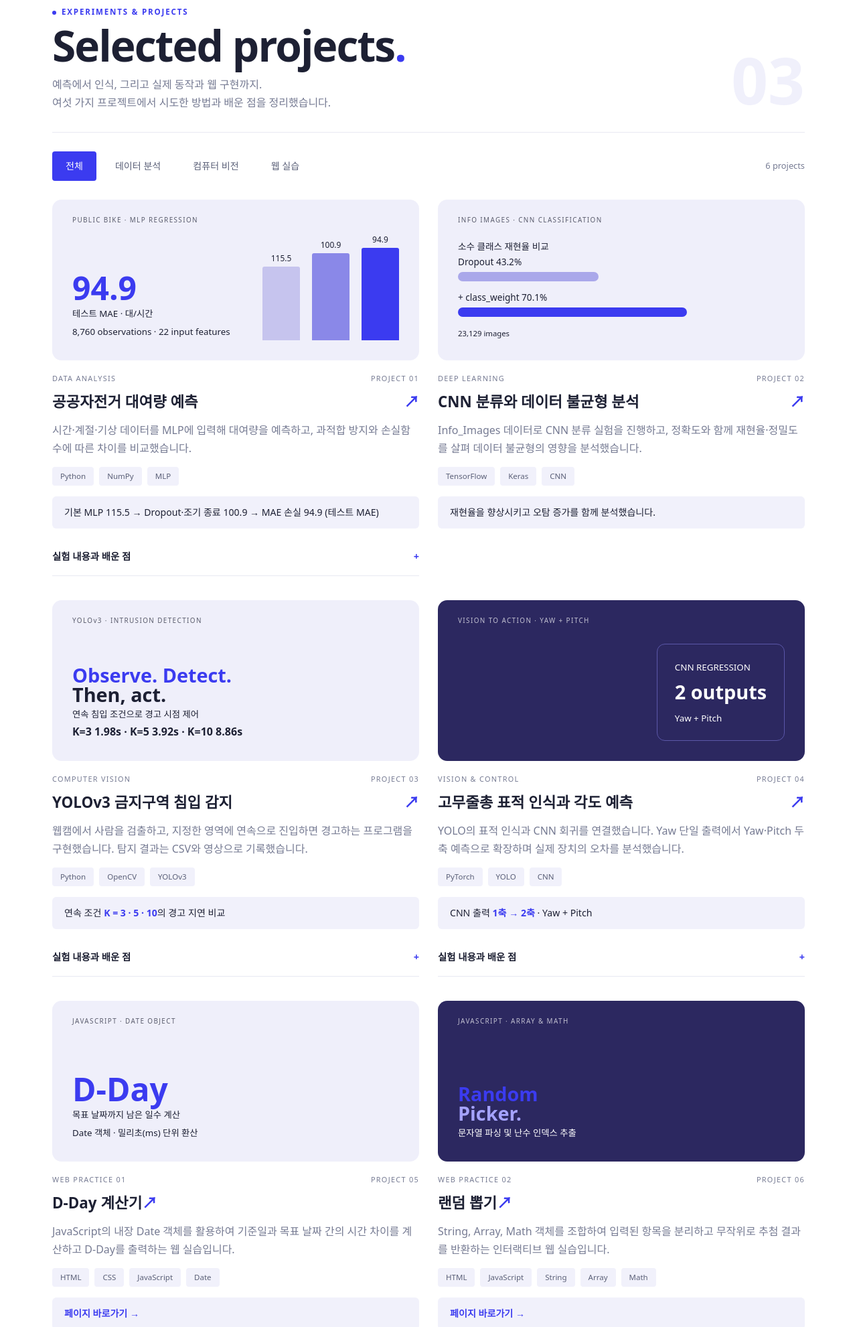
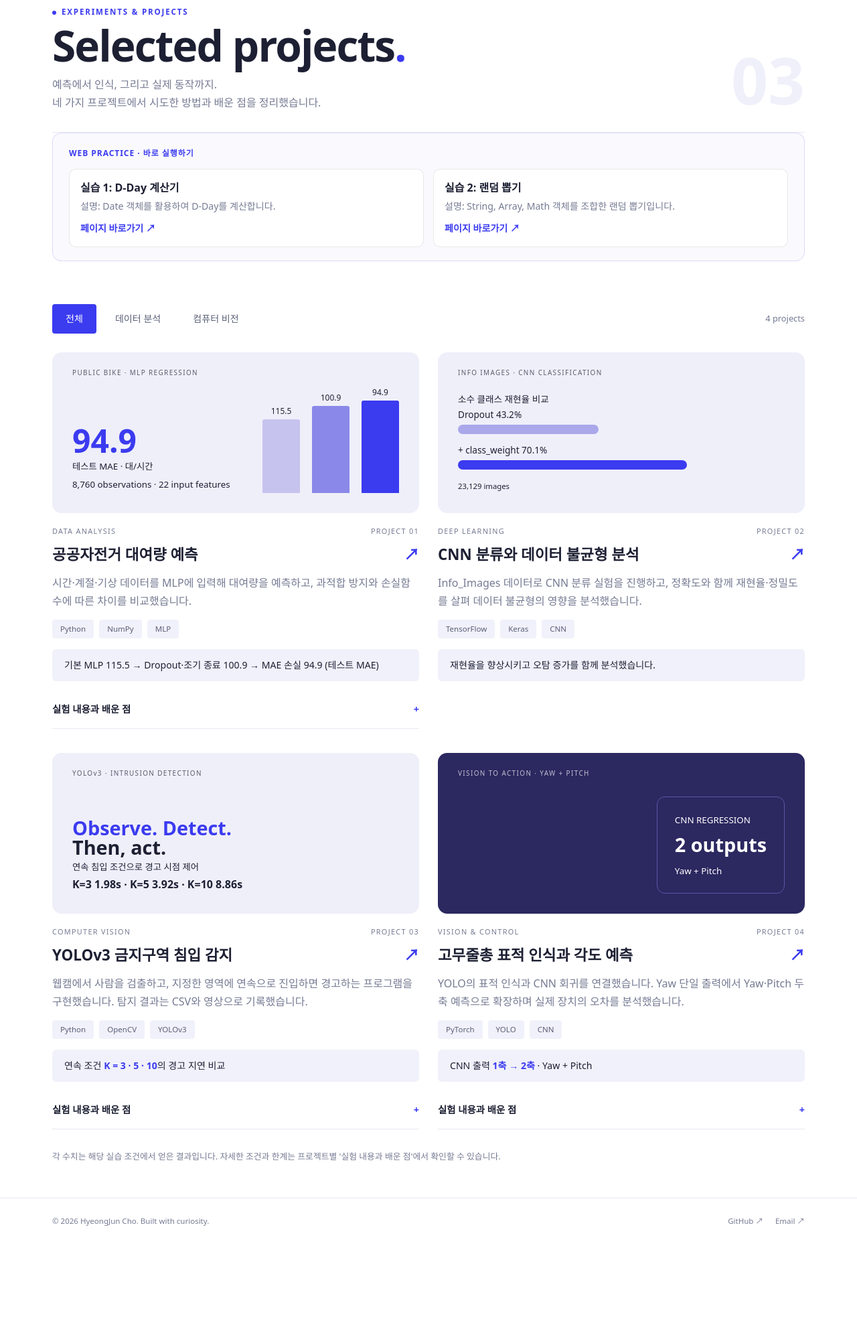
Before and after one commit to Benjamin-jun/internet-class, a plain HTML site: page portfolio.html in a window 1280 px wide. Shown: the part 122-2103 px from the top of the page at 67% size. After the commit the page ends 1978 px from the top, so only its background shows below. Drawn offline with Linux system fonts and the light colour scheme.

Commit message:
Update portfolio.html

```diff
--- a/portfolio.html
+++ b/portfolio.html
@@ -18,72 +18,43 @@
 <span class="tagr">INFORMATION CONVERGENCE</span>
 </div></nav>
 <main class="wrap">
-<div class="pagehead"><div><span class="eyebrow dot">Experiments &amp; Projects</span><h1>Selected projects</h1><p>예측에서 인식, 그리고 실제 동작과 웹 구현까지.<br>여섯 가지 프로젝트에서 시도한 방법과 배운 점을 정리했습니다.</p></div><div class="ghost">03</div></div>
-<div class="filters">
-  <button class="on" data-f="all">전체</button>
-  <button data-f="data">데이터 분석</button>
-  <button data-f="vision">컴퓨터 비전</button>
-  <button data-f="web">웹 실습</button>
-  <span id="count" style="margin-left:auto;font-size:.8rem;color:var(--mute);align-self:center">6 projects</span>
-</div>
-<div class="cards" style="padding-bottom:30px">
+<div class="pagehead"><div><span class="eyebrow dot">Experiments &amp; Projects</span><h1>Selected projects</h1><p>예측에서 인식, 그리고 실제 동작까지.<br>네 가지 프로젝트에서 시도한 방법과 배운 점을 정리했습니다.</p></div><div class="ghost">03</div></div>
 
-<article class="card reveal" data-cat="data">
+<!-- 웹 실습 바로가기 섹션 (페이지 진입 시 바로 보임) -->
+<section style="margin-bottom:36px;padding:20px 24px;border:1px solid rgba(138,136,232,0.28);border-radius:14px;background:rgba(138,136,232,0.04)">
+  <div style="font-size:.75rem;font-weight:700;letter-spacing:.08em;color:var(--ac);margin-bottom:12px">WEB PRACTICE · 바로 실행하기</div>
+  <ul style="list-style:none;padding:0;margin:0;display:grid;grid-template-columns:repeat(auto-fit, minmax(260px, 1fr));gap:14px">
+    <li style="padding:14px 16px;border-radius:10px;border:1px solid rgba(128,128,128,0.18);background:var(--bg, #fff)">
+      <strong>실습 1: D-Day 계산기</strong><br>
+      <span style="font-size:.88rem;color:var(--mute)">설명: Date 객체를 활용하여 D-Day를 계산합니다.</span><br>
+      <a href="dday.html" style="display:inline-block;margin-top:8px;font-size:.88rem;font-weight:600;color:var(--ac);text-decoration:none">페이지 바로가기 ↗</a>
+    </li>
+    <li style="padding:14px 16px;border-radius:10px;border:1px solid rgba(128,128,128,0.18);background:var(--bg, #fff)">
+      <strong>실습 2: 랜덤 뽑기</strong><br>
+      <span style="font-size:.88rem;color:var(--mute)">설명: String, Array, Math 객체를 조합한 랜덤 뽑기입니다.</span><br>
+      <a href="random.html" style="display:inline-block;margin-top:8px;font-size:.88rem;font-weight:600;color:var(--ac);text-decoration:none">페이지 바로가기 ↗</a>
+    </li>
+  </ul>
+</section>
+
+<div class="filters"><button class="on" data-f="all">전체</button><button data-f="data">데이터 분석</button><button data-f="vision">컴퓨터 비전</button><span id="count" style="margin-left:auto;font-size:.8rem;color:var(--mute);align-self:center">4 projects</span></div>
+<div class="cards" style="padding-bottom:30px"><article class="card reveal" data-cat="data">
 <div class="thumb"><span class="lab">PUBLIC BIKE · MLP REGRESSION</span><div><div class="big">94.9</div><small>테스트 MAE · 대/시간</small><br><small>8,760 observations · 22 input features</small></div><div style="display:flex;gap:18px;align-items:flex-end;margin-left:auto"><div class="col" style="height:110px"><em>115.5</em></div><div class="col" style="height:130px;background:#8a88e8"><em>100.9</em></div><div class="col" style="height:138px;background:var(--ac)"><em>94.9</em></div></div></div>
 <div class="meta"><span>DATA ANALYSIS</span><span>PROJECT 01</span></div>
 <h3>공공자전거 대여량 예측<span>↗</span></h3><p>시간·계절·기상 데이터를 MLP에 입력해 대여량을 예측하고, 과적합 방지와 손실함수에 따른 차이를 비교했습니다.</p><div class="chips"><span>Python</span><span>NumPy</span><span>MLP</span></div><div class="note">기본 MLP 115.5 → Dropout·조기 종료 100.9 → MAE 손실 94.9 (테스트 MAE)</div><details><summary>실험 내용과 배운 점</summary><ul><li>학습 데이터 기준 표준화, 원-핫 인코딩</li><li>MSE · MAE · Huber 비교 후 MAE 손실 선택</li><li>고수요 구간에서 과소예측 경향 확인</li></ul></details>
-</article>
-
-<article class="card reveal" data-cat="data">
+</article><article class="card reveal" data-cat="data">
 <div class="thumb"><span class="lab">INFO IMAGES · CNN CLASSIFICATION</span><div style="width:100%;font-size:.85rem">소수 클래스 재현율 비교<br>Dropout 43.2%<div class="hbar" style="width:43%"></div>+ class_weight 70.1%<div class="hbar" style="width:70%;background:var(--ac)"></div><small>23,129 images</small></div></div>
 <div class="meta"><span>DEEP LEARNING</span><span>PROJECT 02</span></div>
 <h3>CNN 분류와 데이터 불균형 분석<span>↗</span></h3><p>Info_Images 데이터로 CNN 분류 실험을 진행하고, 정확도와 함께 재현율·정밀도를 살펴 데이터 불균형의 영향을 분석했습니다.</p><div class="chips"><span>TensorFlow</span><span>Keras</span><span>CNN</span></div><div class="note">재현율을 향상시키고 오탐 증가를 함께 분석했습니다.</div>
-</article>
-
-<article class="card reveal" data-cat="vision">
+</article><article class="card reveal" data-cat="vision">
 <div class="thumb"><span class="lab">YOLOv3 · INTRUSION DETECTION</span><div><div class="big" style="font-size:1.8rem">Observe. Detect.<br><span style="color:var(--ink)">Then, act.</span></div><small>연속 침입 조건으로 경고 시점 제어</small><br><b>K=3 1.98s · K=5 3.92s · K=10 8.86s</b></div></div>
 <div class="meta"><span>COMPUTER VISION</span><span>PROJECT 03</span></div>
 <h3>YOLOv3 금지구역 침입 감지<span>↗</span></h3><p>웹캠에서 사람을 검출하고, 지정한 영역에 연속으로 진입하면 경고하는 프로그램을 구현했습니다. 탐지 결과는 CSV와 영상으로 기록했습니다.</p><div class="chips"><span>Python</span><span>OpenCV</span><span>YOLOv3</span></div><div class="note">연속 조건 <b>K = 3 · 5 · 10</b>의 경고 지연 비교</div><details><summary>실험 내용과 배운 점</summary><ul><li>실제 추론 속도 약 1 FPS, 경고 반응 속도의 한계 확인</li><li>K가 클수록 짧은 오검출을 거르지만 경고는 늦어짐</li><li>촬영 1회로 현장 성능을 일반화할 수 없음</li></ul></details>
-</article>
-
-<article class="card reveal" data-cat="vision">
+</article><article class="card reveal" data-cat="vision">
 <div class="thumb dark"><span class="lab">VISION TO ACTION · YAW + PITCH</span><div style="margin-left:auto;border:1px solid #5b57a8;border-radius:12px;padding:20px 26px"><small>CNN REGRESSION</small><div style="font-size:1.8rem;font-weight:800">2 outputs</div><small>Yaw + Pitch</small></div></div>
-<div class="meta"><span>VISION &amp; CONTROL</span><span>PROJECT 04</span></div>
+<div class="meta"><span>VISION & CONTROL</span><span>PROJECT 04</span></div>
 <h3>고무줄총 표적 인식과 각도 예측<span>↗</span></h3><p>YOLO의 표적 인식과 CNN 회귀를 연결했습니다. Yaw 단일 출력에서 Yaw·Pitch 두 축 예측으로 확장하며 실제 장치의 오차를 분석했습니다.</p><div class="chips"><span>PyTorch</span><span>YOLO</span><span>CNN</span></div><div class="note">CNN 출력 <b>1축 → 2축</b> · Yaw + Pitch</div><details><summary>실험 내용과 배운 점</summary><ul><li>최종 장치 명중률 50%는 실험자 보고값이며 총 시도 수는 기록되지 않음</li></ul></details>
-</article>
-
-<article class="card reveal" data-cat="web">
-<div class="thumb">
-  <span class="lab">JAVASCRIPT · DATE OBJECT</span>
-  <div>
-    <div class="big">D-Day</div>
-    <small>목표 날짜까지 남은 일수 계산</small><br>
-    <small>Date 객체 · 밀리초(ms) 단위 환산</small>
-  </div>
-</div>
-<div class="meta"><span>WEB PRACTICE 01</span><span>PROJECT 05</span></div>
-<h3><a href="dday.html" style="text-decoration:none;color:inherit">D-Day 계산기<span>↗</span></a></h3>
-<p>JavaScript의 내장 Date 객체를 활용하여 기준일과 목표 날짜 간의 시간 차이를 계산하고 D-Day를 출력하는 웹 실습입니다.</p>
-<div class="chips"><span>HTML</span><span>CSS</span><span>JavaScript</span><span>Date</span></div>
-<div class="note"><a href="dday.html" style="color:var(--ac);font-weight:600;text-decoration:none">페이지 바로가기 →</a></div>
-</article>
-
-<article class="card reveal" data-cat="web">
-<div class="thumb dark">
-  <span class="lab">JAVASCRIPT · ARRAY &amp; MATH</span>
-  <div>
-    <div class="big" style="font-size:1.8rem">Random<br><span style="color:#a5a3ff">Picker.</span></div>
-    <small>문자열 파싱 및 난수 인덱스 추출</small>
-  </div>
-</div>
-<div class="meta"><span>WEB PRACTICE 02</span><span>PROJECT 06</span></div>
-<h3><a href="random.html" style="text-decoration:none;color:inherit">랜덤 뽑기<span>↗</span></a></h3>
-<p>String, Array, Math 객체를 조합하여 입력된 항목을 분리하고 무작위로 추첨 결과를 반환하는 인터랙티브 웹 실습입니다.</p>
-<div class="chips"><span>HTML</span><span>JavaScript</span><span>String</span><span>Array</span><span>Math</span></div>
-<div class="note"><a href="random.html" style="color:var(--ac);font-weight:600;text-decoration:none">페이지 바로가기 →</a></div>
-</article>
-
-</div>
+</article></div>
 <p style="font-size:.8rem;color:var(--mute);padding-bottom:50px">각 수치는 해당 실습 조건에서 얻은 결과입니다. 자세한 조건과 한계는 프로젝트별 '실험 내용과 배운 점'에서 확인할 수 있습니다.</p>
 </main>
 <footer><div class="wrap"><span>&copy; <span id="year"></span> HyeongJun Cho. Built with curiosity.</span><span><a href="https://github.com/Benjamin-jun" target="_blank" rel="noopener">GitHub ↗</a><a href="mailto:qkqh0430@gmail.com">Email ↗</a></span></div></footer>
```
